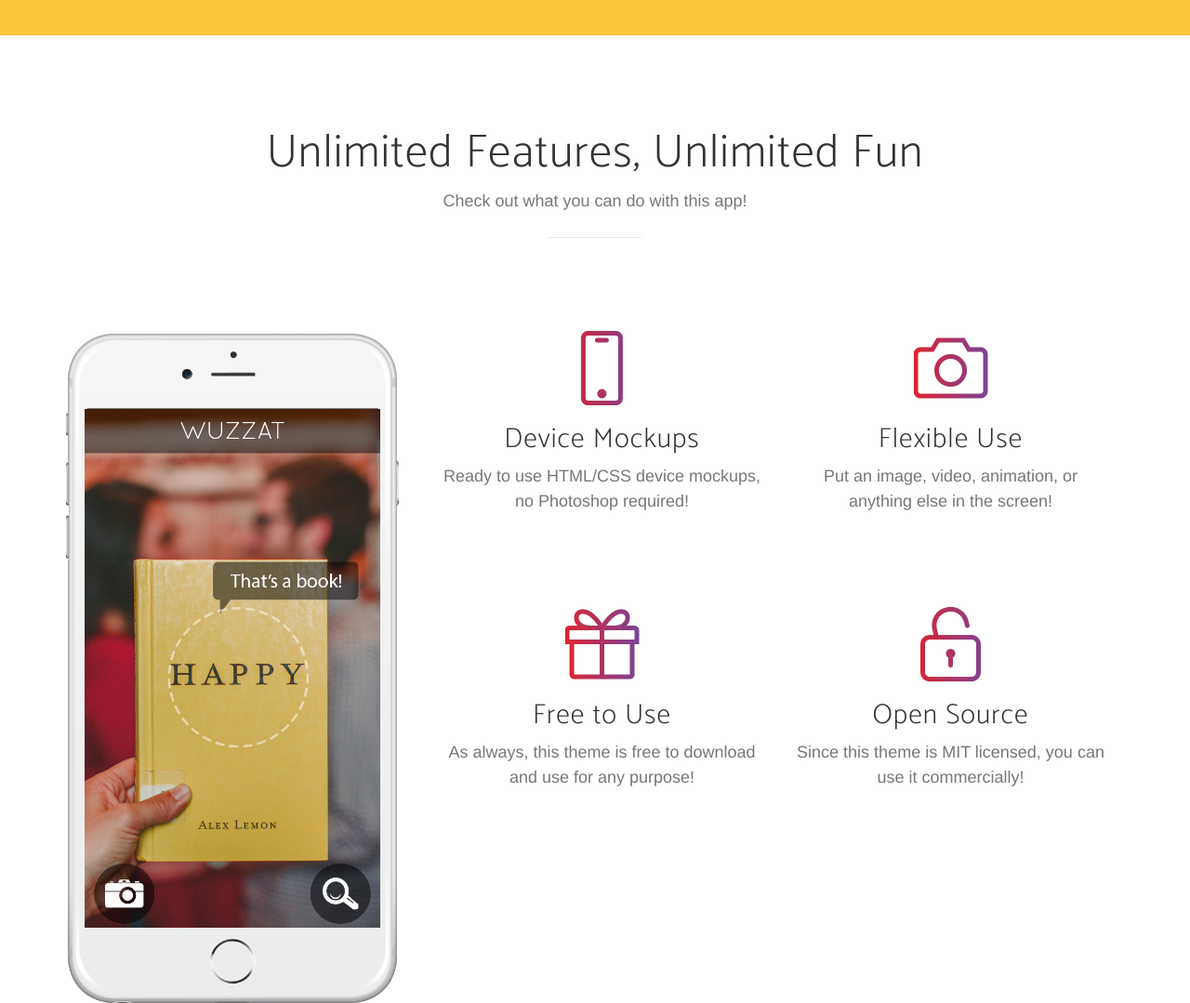
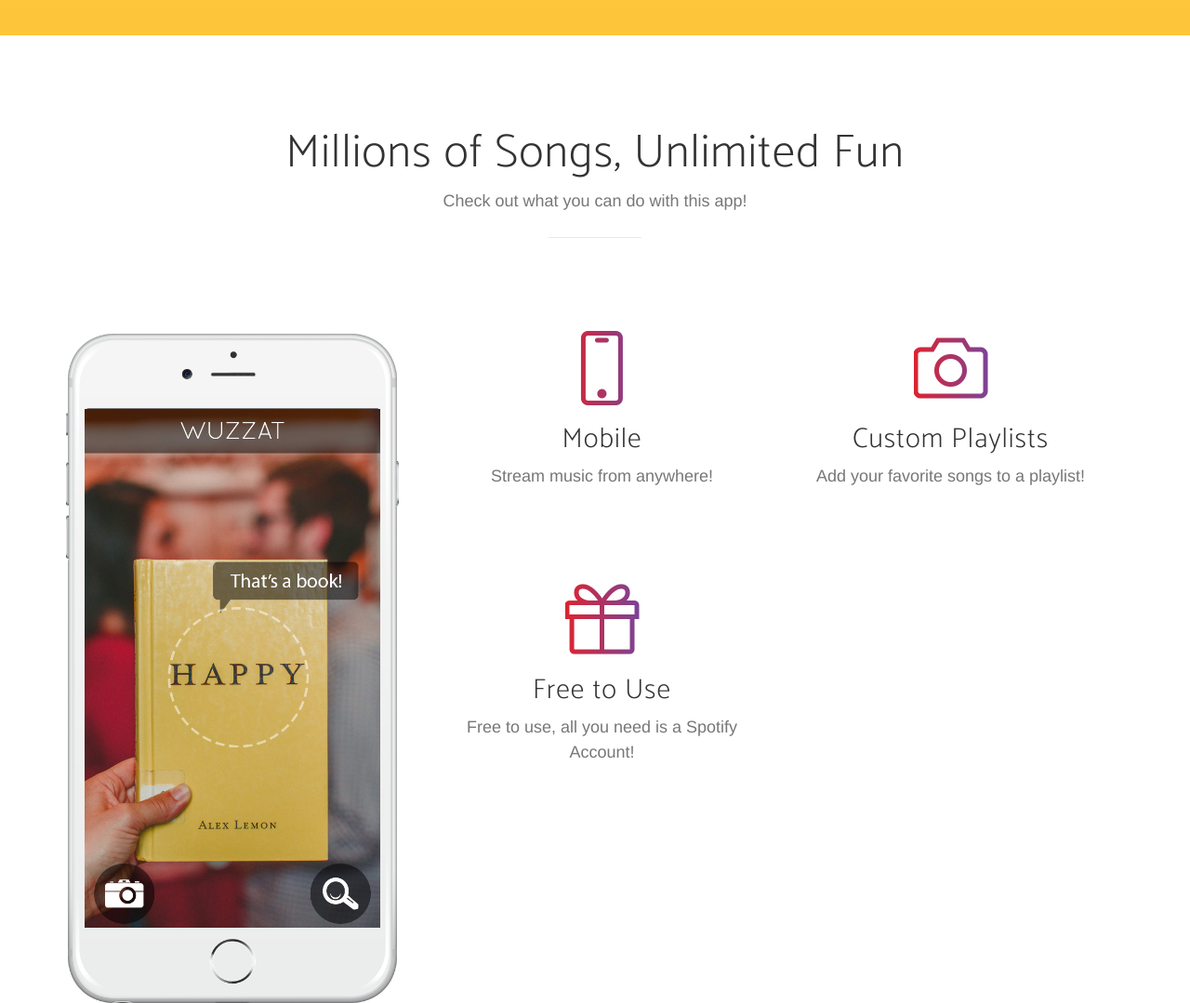
Before and after one commit to MrLittleKitty/arcation.github.io, a plain HTML site: page index.html in a window 1280 px wide. Shown: the part 1360-2439 px from the top of the page at 93% size. Drawn offline with nearby package versions, Linux system fonts and the light colour scheme; a web font is replaced by a local one.

Commit message:
updated text

```diff
--- a/index.html
+++ b/index.html
@@ -73,7 +73,7 @@
                 <div class="col-sm-7">
                     <div class="header-content">
                         <div class="header-content-inner">
-                            <h1>Swyng is an APP! Fuck!</h1>
+                            <h1>Swyng is an interactive music player that plays curated songs anonymously.  Like a song to reveal the artist and title and automatically add it to a playlist!</h1>
                             <a href="#download" class="btn btn-outline btn-xl page-scroll">Download</a>
                         </div>
                     </div>
@@ -117,7 +117,7 @@
             <div class="row">
                 <div class="col-lg-12 text-center">
                     <div class="section-heading">
-                        <h2>Unlimited Features, Unlimited Fun</h2>
+                        <h2>Millions of Songs, Unlimited Fun</h2>
                         <p class="text-muted">Check out what you can do with this app!</p>
                         <hr>
                     </div>
@@ -144,15 +144,15 @@
                             <div class="col-md-6">
                                 <div class="feature-item">
                                     <i class="icon-screen-smartphone text-primary"></i>
-                                    <h3>Device Mockups</h3>
-                                    <p class="text-muted">Ready to use HTML/CSS device mockups, no Photoshop required!</p>
+                                    <h3>Mobile</h3>
+                                    <p class="text-muted">Stream music from anywhere!</p>
                                 </div>
                             </div>
                             <div class="col-md-6">
                                 <div class="feature-item">
                                     <i class="icon-camera text-primary"></i>
-                                    <h3>Flexible Use</h3>
-                                    <p class="text-muted">Put an image, video, animation, or anything else in the screen!</p>
+                                    <h3>Custom Playlists</h3>
+                                    <p class="text-muted">Add your favorite songs to a playlist!</p>
                                 </div>
                             </div>
                         </div>
@@ -161,15 +161,15 @@
                                 <div class="feature-item">
                                     <i class="icon-present text-primary"></i>
                                     <h3>Free to Use</h3>
-                                    <p class="text-muted">As always, this theme is free to download and use for any purpose!</p>
+                                    <p class="text-muted">Free to use, all you need is a Spotify Account!</p>
                                 </div>
                             </div>
-                            <div class="col-md-6">
+<!--                             <div class="col-md-6">
                                 <div class="feature-item">
                                     <i class="icon-lock-open text-primary"></i>
                                     <h3>Open Source</h3>
                                     <p class="text-muted">Since this theme is MIT licensed, you can use it commercially!</p>
-                                </div>
+                                </div> -->
                             </div>
                         </div>
                     </div>
@@ -180,7 +180,7 @@
     <section class="cta">
         <div class="cta-content">
             <div class="container">
-                <h2>Stop waiting.<br>Start building.</h2>
+                <h2>Stop waiting.<br>Start playing.</h2>
                 <a href="#contact" class="btn btn-outline btn-xl page-scroll">Let's Get Started!</a>
             </div>
         </div>
@@ -189,7 +189,7 @@
 
     <section id="contact" class="contact bg-primary">
         <div class="container">
-            <h2>We <i class="fa fa-heart"></i> new friends!</h2>
+            <h2>We <i class="fa fa-heart"></i> new music!</h2>
             <ul class="list-inline list-social">
                 <li class="social-twitter">
                     <a href="#"><i class="fa fa-twitter"></i></a>
```
